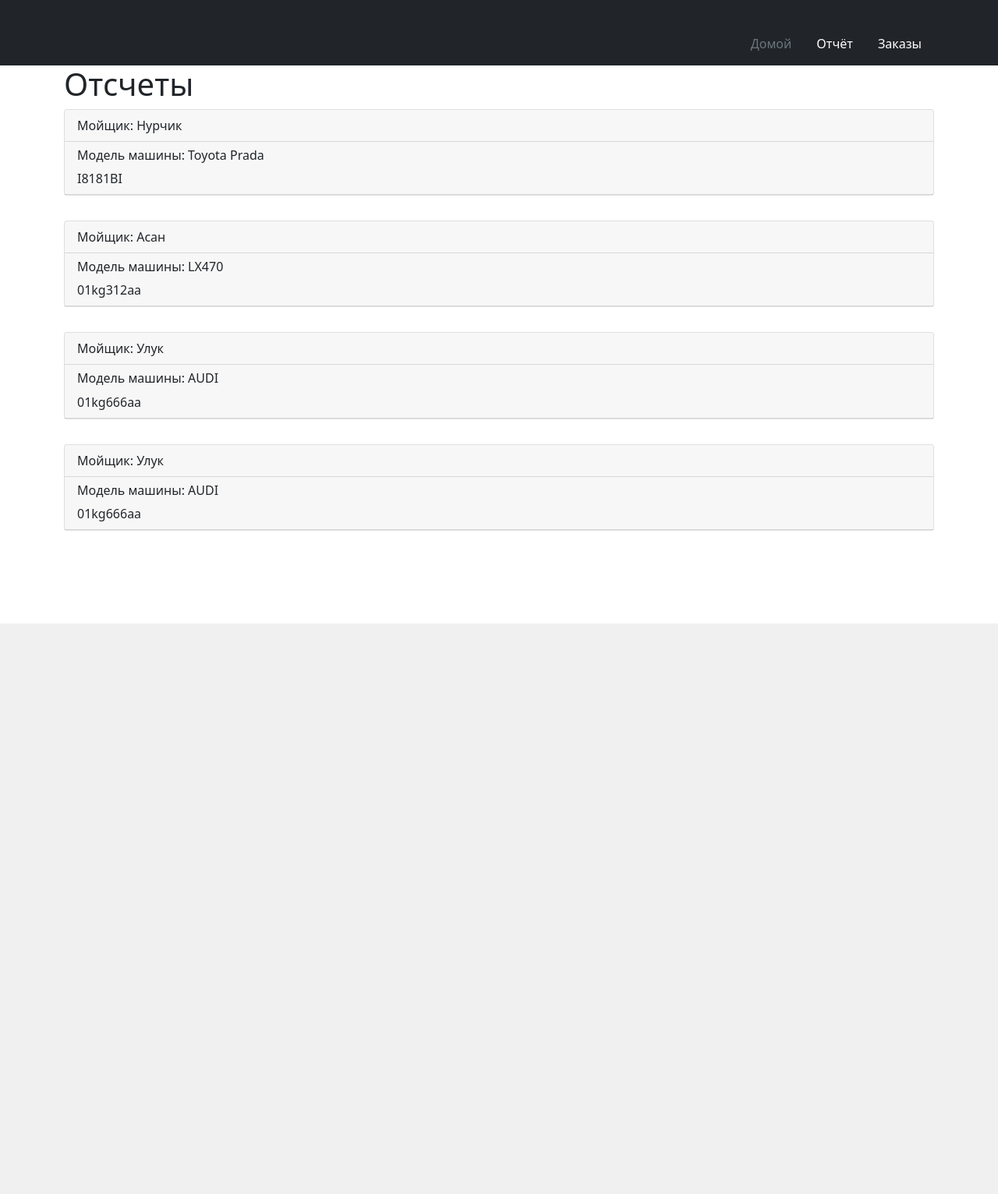
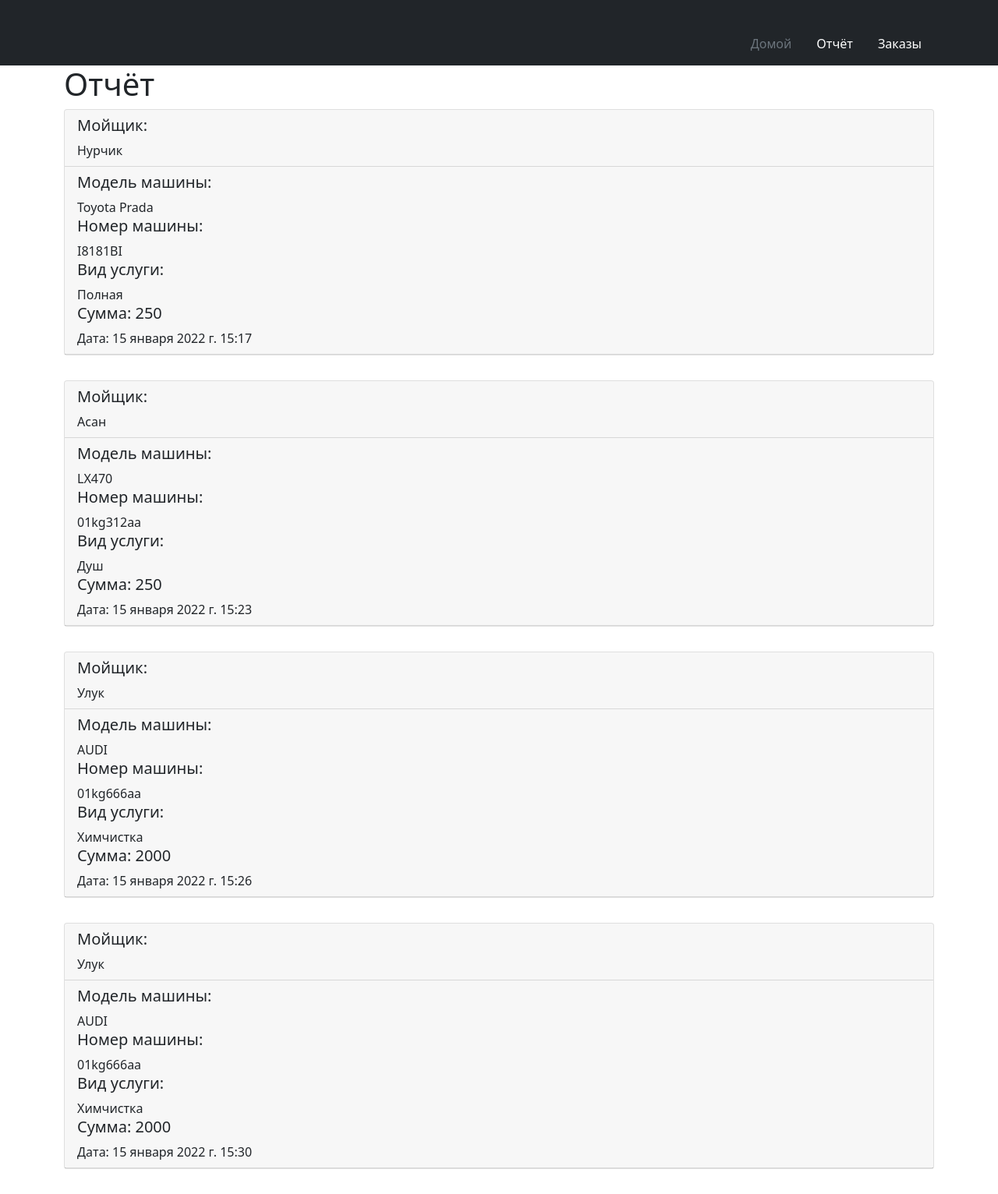
Before and after one commit to jaman-bala/carwash_PRO, a Django app: page /reports/ in a window 1280 px wide. Shown: the whole page at 78% size. Before the commit the page ends 800 px from the top, so only its background shows below. Run offline with Django 4.2, Linux system fonts and the light colour scheme; data comes from the database, SQL or seed files in the repository; both versions use the stored data as it was after the commit.

Commit message:
update info

```diff
--- a/service/admin.py
+++ b/service/admin.py
@@ -2,7 +2,6 @@ from django.contrib import admin
 from service.models import Post
 
 
-
 @admin.register(Post)
 class PostAdmin(admin.ModelAdmin):
-    list_display = ('title', 'model_car')
+    list_display = ('title', 'model_car', 'number_car', 'service', 'sum', 'created')
--- a/service/templates/Report.html
+++ b/service/templates/Report.html
@@ -4,17 +4,20 @@
 
 {% block content %}
 <div class="container">
-    <h1>Отсчеты</h1>
+    <h1>Отчёт</h1>
     {% for report in reports %}
     <div style="margin-bottom:2rem;" class="card">
         <div class="card-header">
-            Мойщик: {{report.title}}
+            <h5 class="card-title">Мойщик:</h5> {{report.title}}
         </div>
         <div class="card-header">
-            <h6 class="card-title">Модель машины: {{report.model_car}}</h6>
-            <p class="card-text">{{report.number_car}}</p>
+            <h5 class="card-title">Модель машины:</h5> {{report.model_car}}
+            <h5 class="card-title">Номер машины: </h5>{{report.number_car}}
+            <h5 class="card-title">Вид услуги: </h5>{{report.service}}
+            <h5 class="card-text">Сумма: {{report.sum}}</h5>
+            <h7 class="card-text">Дата: {{report.created}}</h7>
         </div>
     </div>
     {% endfor %}
-</div>
+
 {% endblock %}
--- a/service/views.py
+++ b/service/views.py
@@ -12,6 +12,7 @@ def index(request):
 
     return render(request, "index.html", {"form": form})
 
+
 def report(request):
     reports = Post.objects.all()
     context = {'reports': reports}
--- a/templates/base.html
+++ b/templates/base.html
@@ -24,7 +24,7 @@
 
           <ul class="nav col-12 col-lg-auto my-2 justify-content-center my-md-0 text-small">
             <li>
-              <a href="#" class="nav-link text-secondary">
+              <a href="{% url 'index' %}" class="nav-link text-secondary">
                 <svg class="bi d-block mx-auto mb-1" width="24" height="24"><use xlink:href="#home"></use></svg><font style="vertical-align: inherit;"><font style="vertical-align: inherit;">
                 Домой
               </font></font></a>
```
Also changed, not shown: service/forms.py (+2 -5 lines), db.sqlite3.
